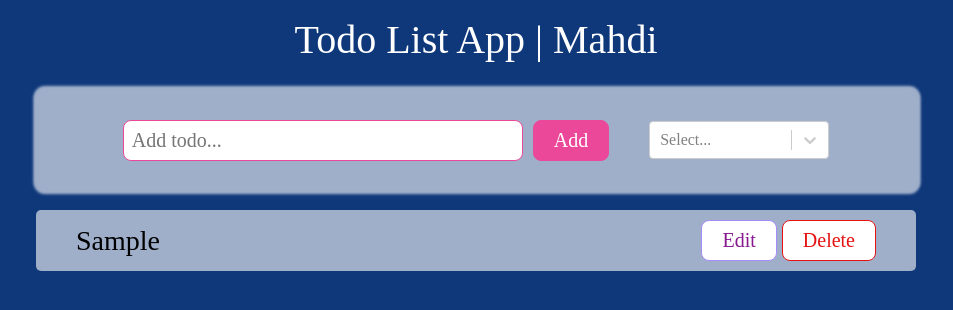
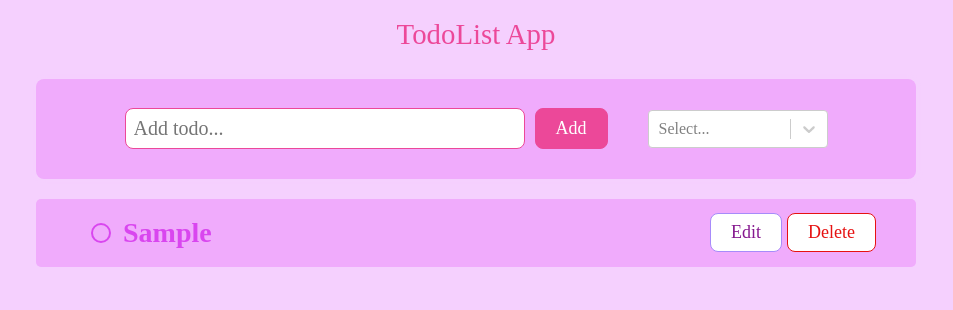
Before and after one commit to mahdi-nemati/Todo-App, a React (Create React App) app: page / in a window 1280 px wide. Both pictures are taken after typing "Sample" into the empty fields and a click on the button "Add". Shown: the top 310 px of the page, without its empty margins (164-1117 px from the left). Built offline with nearby package versions, Linux system fonts and the light colour scheme; the HTML template or start-up script is replaced by a standard one.

Commit message:
fixed bug

```diff
--- a/public/index.html
+++ b/public/index.html
@@ -24,7 +24,7 @@
       work correctly both with client-side routing and a non-root public URL.
       Learn how to configure a non-root public URL by running `npm run build`.
     -->
-    <title>React App</title>
+    <title>Todolist App | Mahdi</title>
   </head>
   <body>
     <noscript>You need to enable JavaScript to run this app.</noscript>
--- a/src/App.css
+++ b/src/App.css
@@ -3,6 +3,7 @@
   font-family: "MyFont";
   src: url("./Fonts/LuxuriousRoman-Regular.ttf") format("ttf");
 }
+
 body,
 h2,
 button,
@@ -10,6 +11,7 @@ input,
 div,
 span {
   font-family: "MyFont";
+  /* font-size: 1.6rem; */
 }
 .container {
   display: flex;
@@ -18,10 +20,10 @@ span {
   align-items: center;
 }
 .container h2 {
-  color: #fff;
+  color: #ec4899;
   margin-top: 20px;
   margin-bottom: 30px;
-  font-size: 40px;
+  font-size: 1.6rem;
   font-family: "MyFont";
 }
 .todo {
@@ -29,10 +31,10 @@ span {
   justify-content: space-between;
   width: 100%;
   margin-top: 20px;
-  color: #000;
-  font-size: 28px;
-  background-color: #9fafca;
-  padding: 10px 40px;
+  color: #ec4899;
+  font-size: 18px;
+  background-color: #f0abfc;
+  padding: 5px 3px;
   align-items: center;
   border-radius: 5px;
 }
@@ -40,9 +42,9 @@ span {
   display: flex;
   align-items: center;
   flex-direction: row-reverse;
-  background-color: #9fafca;
-  box-shadow: 1px 1px 3px 3px #9fafca, 1px -1px 3px 3px #9fafca;
-  width: 55rem;
+  background-color: #f0abfc;
+  box-shadow: 1px 1px 3px 3px #f5d0fe, 1px -1px 3px 3px #f5d0fe;
+  width: 22rem;
   height: 100px;
   border-radius: 8px;
   padding: 10px;
@@ -53,9 +55,12 @@ span {
   outline: none;
   padding: 8px;
   border-radius: 8px;
-  width: 400px;
+  width: 120px;
   font-size: 20px;
   margin-right: 10px;
+}
+.formCon{
+  display: flex;
 }
 .inputTodo:focus {
   border: 2px solid #ec4899;
@@ -67,7 +72,7 @@ span {
   color: #86198f;
   padding: 8px 20px;
   cursor: pointer;
-  font-size: 20px;
+  font-size: 18px;
 }
 .remove {
   border: 1px solid #e61212;
@@ -95,3 +100,88 @@ span {
 .checkCon {
   cursor: pointer;
 }
+
+.tasks-list-item {
+  display: flex;
+  align-items: center;
+  line-height: 24px;
+  padding: 12px 15px;
+  cursor: pointer;
+  -webkit-user-select: none;
+  -moz-user-select: none;
+  -ms-user-select: none;
+  user-select: none;
+}
+
+.tasks-list-item + .tasks-list-item {
+  border-top: 1px solid #f0f2f3;
+}
+
+.tasks-list-cb {
+  display: none;
+}
+
+.tasks-list-mark {
+  position: relative;
+  display: inline-block;
+  vertical-align: top;
+  margin-right: 12px;
+  width: 20px;
+  height: 20px;
+  border: 2px solid #d946ef;
+  border-radius: 12px;
+}
+
+.tasks-list-mark:before {
+  content: '';
+  display: none;
+  position: absolute;
+  top: 50%;
+  left: 50%;
+  margin: -5px 0 0 -6px;
+  height: 4px;
+  width: 8px;
+  border: solid #ec4899;
+  border-width: 0 0 4px 4px;
+  -webkit-transform: rotate(-45deg);
+  -moz-transform: rotate(-45deg);
+  -ms-transform: rotate(-45deg);
+  -o-transform: rotate(-45deg);
+  transform: rotate(-45deg);
+}
+
+.tasks-list-cb:checked ~ .tasks-list-mark {
+  border-color: #39ca74;
+}
+
+.tasks-list-cb:checked ~ .tasks-list-mark:before {
+  display: block;
+}
+
+.tasks-list-desc {
+  font-weight: bold;
+  color: #d946ef;
+}
+
+.tasks-list-cb:checked ~ .tasks-list-desc {
+  color: #34bf6e;
+  text-decoration: line-through;
+}
+@media only screen and (min-width : 1024px){
+  .allContainer{
+    width: 55rem;
+  }
+  .inputTodo{
+    width: 400px;
+  }
+  .container h2{
+    font-size: 1.8rem;
+  }
+  .todo{
+    padding: 10px 40px;
+    font-size: 28px;
+  }
+  .btn{
+    font-size: 18px;
+  }
+}
--- a/src/App.js
+++ b/src/App.js
@@ -4,7 +4,7 @@ import TodoApp from "./components/TodoApp";
 const App = () => {
   return (
     <div className="container">
-      <h2>Todo List App | Mahdi</h2>
+      <h2>TodoList App</h2>
       <TodoApp />
     </div>
   );
--- a/src/components/Todo.jsx
+++ b/src/components/Todo.jsx
@@ -3,9 +3,19 @@ const Todo = ({ todo, onComplete, onDelete, onEdit }) => {
     <div className={todo.isComplated ? "complated" : ""}>
       <div className="todo">
         <div>
-          <div onClick={onComplete} className="checkCon">
-            <span> {todo.text}</span>
-          </div>
+          <label class="tasks-list-item">
+            <input
+              type="checkbox"
+              name="task_1"
+              value="1"
+              class="tasks-list-cb"
+              checked={todo.isComplated}
+            />
+            <span class="tasks-list-mark" onClick={onComplete}></span>
+            <span class="tasks-list-desc checkCon" onClick={onComplete}>
+              {todo.text}
+            </span>
+          </label>
         </div>
         <div>
           <button onClick={onEdit} className="btn">
--- a/src/index.css
+++ b/src/index.css
@@ -5,7 +5,5 @@
 }
 body {
   height: 100vh;
-  /* background-color: #00dbde;
-  background-image: linear-gradient(192deg, #00dbde 0%, #fc00ff 100%); */
-  background-color: #0e387a;
+  background-color: #f5d0fe;
 }
```
